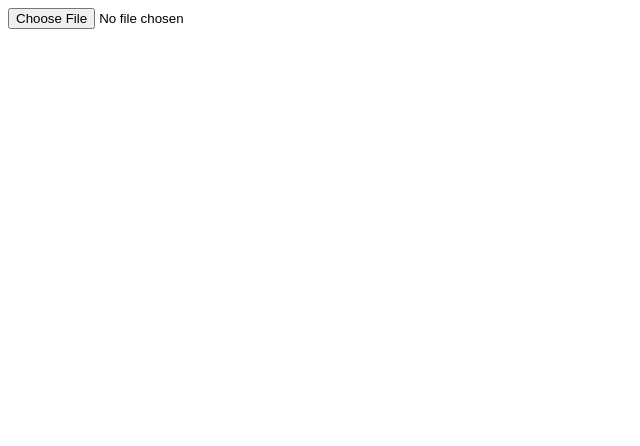
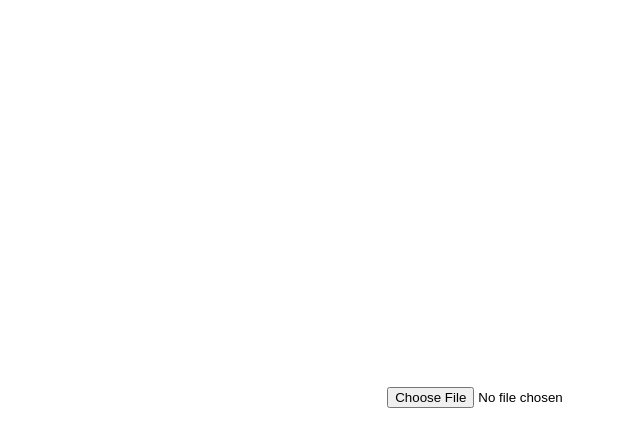
Before and after one commit to chenquanjun/html5test, a plain HTML site: page index.html in a window 1280 px wide. Shown: the whole page, without its empty margins (0-640 px from the left). Drawn offline with nearby package versions, Linux system fonts and the light colour scheme.

Commit message:
Update index.html

```diff
--- a/index.html
+++ b/index.html
@@ -5,7 +5,7 @@
     <title>Html5Test by chenquanjun</title>
   </head>
   <body>
-    <input id="share-uploader-input" type="file" single/>
+    <input id="share-uploader-input" type="file" single style="padding-top: 30%;padding-left: 30%;"/>
 
     <script type="text/javascript" src="http://lib.sinaapp.com/js/jquery/2.0.3/jquery-2.0.3.min.js"></script>
     <script type="text/javascript">
```
